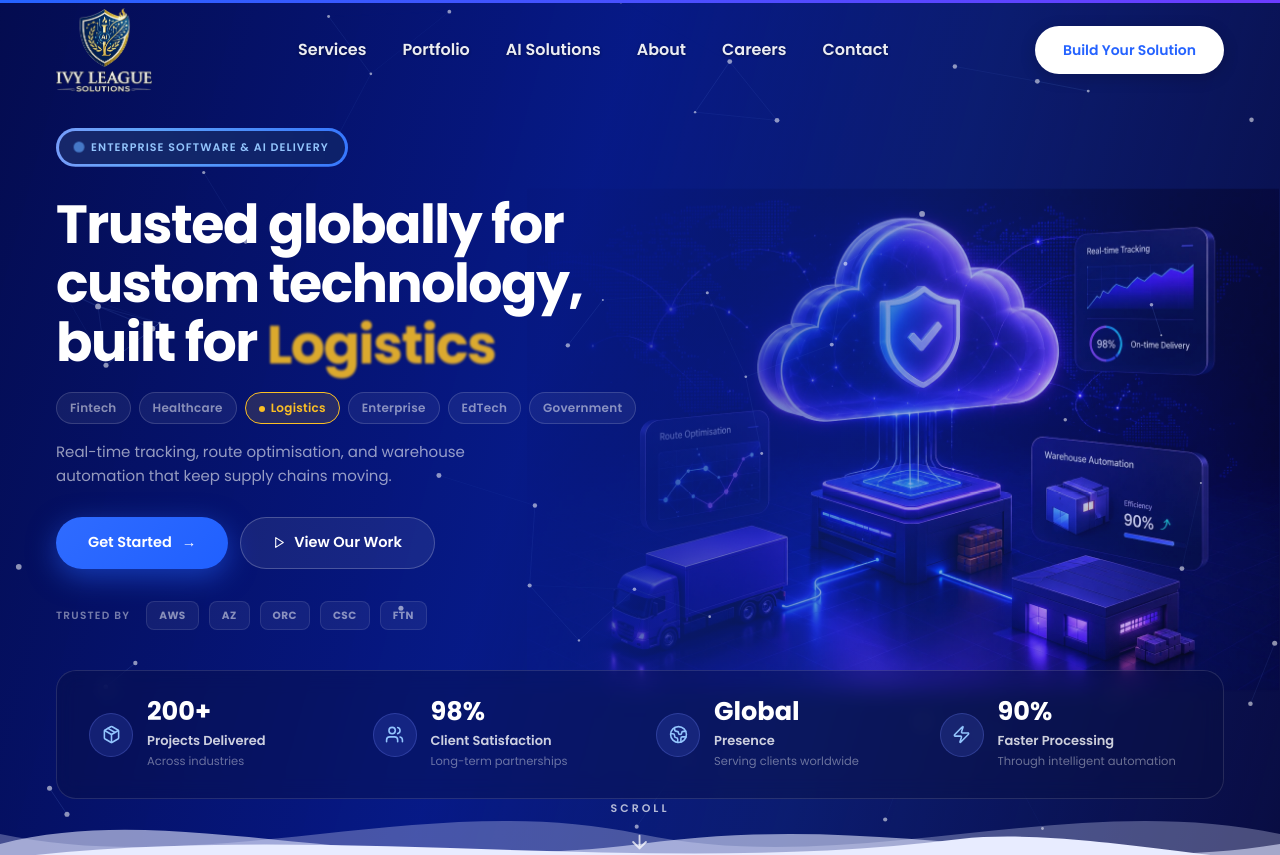
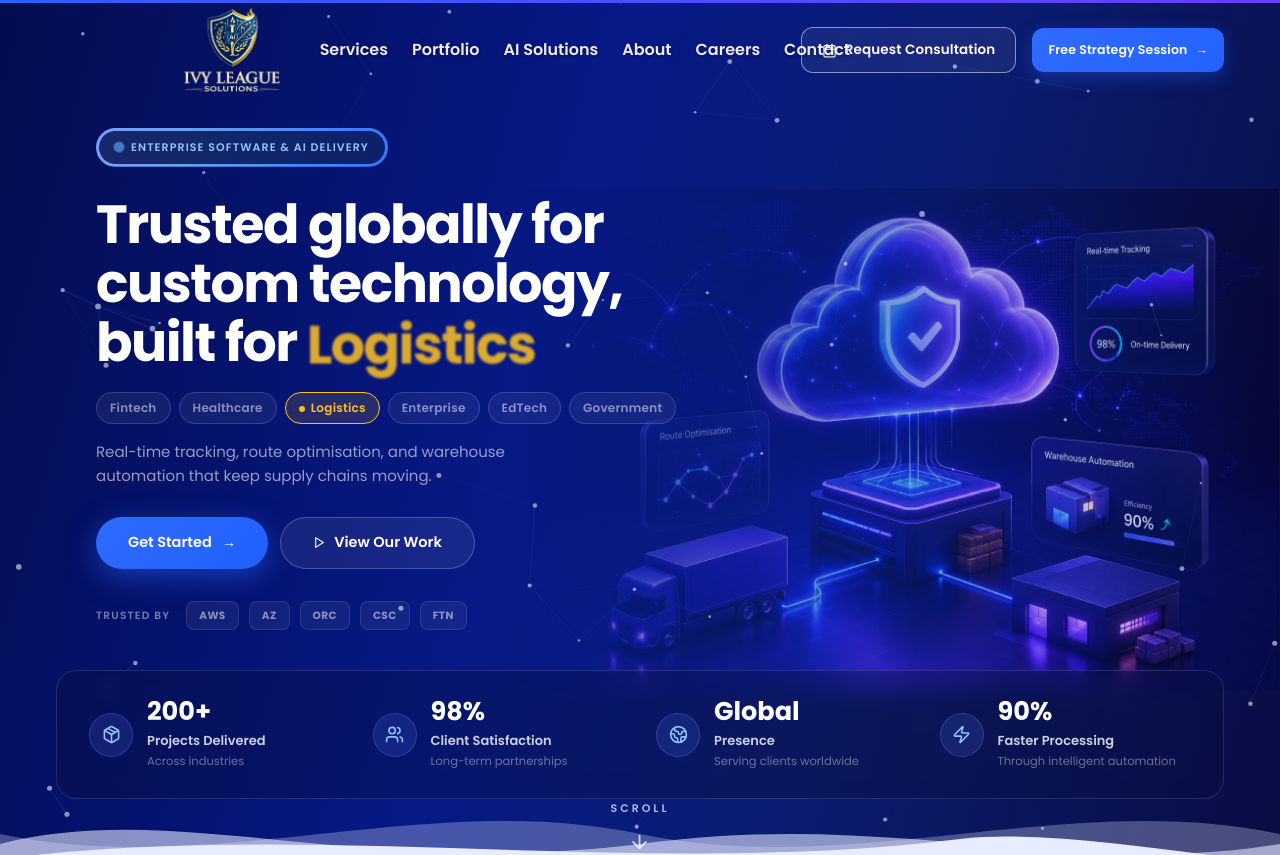
Before and after one commit to Pivot-Point-AI/Ivy-League-Solution, a Next.js app: page / in a window 1280 px wide. Shown: the top 855 px of the page. Built offline with nearby package versions, Linux system fonts and the light colour scheme; a web font is replaced by a local one.

Commit message:
Enhance SharedNav component with new CTA buttons and improved styles

```diff
--- a/src/app/about/page.tsx
+++ b/src/app/about/page.tsx
@@ -377,7 +377,7 @@ export default function AboutPage() {
           <div className="relative pl-8" style={{ borderLeft: "2px solid #E2E8F0" }}>
             {TIMELINE.map((t, i) => (
               <motion.div key={i} {...fade(i * 0.08)} className="relative mb-10 last:mb-0">
-                <div className="absolute -left-[13px] top-1.5 w-4 h-4 rounded-full border-2 border-white" style={{ background: "linear-gradient(135deg,#2563FF,#6C3CFF)", boxShadow: "0 0 0 3px rgba(37,99,255,0.2)" }} />
+                <div className="absolute -left-[39px] top-1.5 w-4 h-4 rounded-full border-2 border-white" style={{ background: "linear-gradient(135deg,#2563FF,#6C3CFF)", boxShadow: "0 0 0 3px rgba(37,99,255,0.2)" }} />
                 <div className="bg-white rounded-2xl p-6 ml-4" style={{ boxShadow: "0 2px 16px rgba(15,23,42,0.06)", border: "1px solid #F1F5F9" }}>
                   <span className="text-[#2563FF] font-bold text-sm uppercase tracking-wider">{t.year}</span>
                   <h3 className="font-bold text-[#0F172A] mt-1 mb-2" style={{ fontSize: 18 }}>{t.title}</h3>
--- a/src/components/HeroSection.tsx
+++ b/src/components/HeroSection.tsx
@@ -1001,7 +1001,7 @@ export default function LandingPage() {
           style={{ minHeight: "100svh", paddingTop: "clamp(96px,10vw,230px)", paddingBottom: 80, zIndex: 3 }}>
 
           <TiltHero>
-            <div className="w-full lg:w-[84%] flex flex-col justify-center py-16 lg:py-0">
+            <div className="w-full lg:w-[88%] flex flex-col justify-center py-16 lg:py-0 ml-10">
 
               {/* Badge — animated gradient ring */}
               <motion.div
--- a/src/components/SharedNav.tsx
+++ b/src/components/SharedNav.tsx
@@ -5,7 +5,7 @@ import Image from "next/image";
 import Link from "next/link";
 import { usePathname } from "next/navigation";
 import { motion } from "framer-motion";
-import { Phone, Menu, X } from "lucide-react";
+import { Phone, Menu, X, Calendar } from "lucide-react";
 
 const NAV_LINKS = [
   // { label: "Home",       href: "/"          },
@@ -41,15 +41,14 @@ export function SharedNav() {
     <header
       className="fixed top-0 left-0 right-0 z-50"
       style={{
-        height: 100,
-        background: scrolled ? "#071B5A" : "transparent",
+        background: scrolled || open ? "#071B5A" : "transparent",
         boxShadow: scrolled ? "0 2px 24px rgba(0,0,0,0.3)" : "none",
         transition: "background 0.15s ease-out, box-shadow 0.15s ease-out",
       }}
     >
-      <div className="max-w-[1280px] mx-auto px-6 sm:px-10 lg:px-14 h-full flex items-center justify-between">
+      <div className="max-w-[1440px] mx-auto px-5 sm:px-8 lg:px-8 xl:px-14 flex items-center" style={{ height: 100 }}>
         {/* Logo */}
-        <Link href="/" className="flex-shrink-0">
+        <Link href="/" className="flex-shrink-0 ml-20 xl:ml-32 mr-6 xl:mr-10">
           <Image
             src="/logo-dark.webp"
             alt="Ivy League Solutions"
@@ -57,19 +56,29 @@ export function SharedNav() {
             height={84}
             priority
             style={{ height: 84, width: "auto" }}
-            className="object-contain"
+            className="object-contain hidden xl:block"
+          />
+          <Image
+            src="/logo-dark.webp"
+            alt="Ivy League Solutions"
+            width={170}
+            height={64}
+            priority
+            style={{ height: 64, width: "auto" }}
+            className="object-contain xl:hidden"
           />
         </Link>
 
-        {/* Desktop nav */}
-        <nav className="hidden lg:flex items-center gap-9">
+        {/* Nav + CTAs */}
+        <div className="hidden lg:flex items-center flex-1 min-w-0">
+          <nav className="flex items-center gap-3 xl:gap-6 flex-shrink min-w-0">
             {NAV_LINKS.map(({ label, href }) => {
               const isActive = pathname === href || (href !== "/" && pathname.startsWith(href));
               return (
                 <Link
                   key={href}
                   href={href}
-                className="relative text-[16px] font-semibold transition-colors hover:!text-white"
+                  className="relative text-[13px] xl:text-[16px] font-semibold transition-colors hover:!text-white whitespace-nowrap"
                   style={{
                     color: isActive ? "#fff" : "rgba(255,255,255,0.92)",
                     textShadow: "0 1px 3px rgba(0,0,0,0.45)",
@@ -88,26 +97,55 @@ export function SharedNav() {
             })}
           </nav>
 
-        {/* Right: email + CTA */}
-        <div className="hidden lg:flex items-center gap-4">
+          {/* CTAs */}
+          <div className="flex items-center gap-2 xl:gap-4 ml-auto pl-4 xl:pl-8 flex-shrink-0">
+
+            <Link href="/contact" className="hidden xl:block">
+              <motion.button
+                whileHover={{ scale: 1.03, background: "rgba(255,255,255,0.12)", borderColor: "rgba(255,255,255,0.75)" }}
+                whileTap={{ scale: 0.97 }}
+                transition={{ duration: 0.18 }}
+                className="font-semibold rounded-xl whitespace-nowrap inline-flex items-center justify-center gap-2"
+                style={{
+                  height: 46,
+                  paddingInline: 20,
+                  fontSize: 13.5,
+                  letterSpacing: "0.01em",
+                  background: "rgba(255,255,255,0.06)",
+                  color: "#ffffff",
+                  border: "1.5px solid rgba(255,255,255,0.5)",
+                  cursor: "pointer",
+                }}
+              >
+                <Calendar size={15} />
+                Request Consultation
+              </motion.button>
+            </Link>
 
             <Link href="/contact">
               <motion.button
-              whileHover={{ scale: 1.03 }}
+                whileHover={{ scale: 1.03, boxShadow: "0 10px 26px rgba(37,99,255,0.4)" }}
                 whileTap={{ scale: 0.97 }}
-              className="font-semibold text-[14px] rounded-full px-7"
+                transition={{ duration: 0.18 }}
+                className="font-semibold rounded-xl whitespace-nowrap inline-flex items-center justify-center gap-2"
                 style={{
-                height: 48,
-                background: scrolled ? "linear-gradient(135deg,#2F6BFF 0%,#2563FF 100%)" : "#ffffff",
-                color: scrolled ? "#ffffff" : "#2563FF",
-                boxShadow: scrolled ? "0 8px 24px rgba(37,99,255,0.35)" : "0 4px 16px rgba(0,0,0,0.18)",
+                  height: 44,
+                  paddingInline: 16,
+                  fontSize: 12.5,
+                  letterSpacing: "0.01em",
+                  background: "linear-gradient(135deg,#2F6BFF 0%,#2563FF 100%)",
+                  color: "#ffffff",
+                  boxShadow: "0 6px 18px rgba(37,99,255,0.35)",
                   border: "none",
                   cursor: "pointer",
                 }}
               >
-              Build Your Solution
+                <span className="hidden xl:inline">Free Strategy Session</span>
+                <span className="xl:hidden">Free Strategy</span>
+                <span>→</span>
               </motion.button>
             </Link>
+          </div>
         </div>
 
         {/* Mobile burger */}
@@ -129,12 +167,20 @@ export function SharedNav() {
               {label}
             </Link>
           ))}
+          <div className="flex flex-col gap-2.5 mt-4">
             <Link href="/contact" onClick={() => setOpen(false)}>
-            <button className="mt-3 w-full text-white font-semibold py-3 rounded-full text-sm"
-              style={{ background: "linear-gradient(135deg,#2F6BFF 0%,#2563FF 100%)", border: "none", cursor: "pointer" }}>
-   Build Your Solution
+              <button className="w-full text-white font-medium py-2.5 rounded-full text-sm"
+                style={{ background: "transparent", border: "1.5px solid rgba(255,255,255,0.4)", cursor: "pointer" }}>
+                Request Consultation
               </button>
             </Link>
+            <Link href="/contact" onClick={() => setOpen(false)}>
+              <button className="w-full text-white font-semibold py-2.5 rounded-full text-sm"
+                style={{ background: "linear-gradient(135deg,#2F6BFF 0%,#2563FF 100%)", border: "none", cursor: "pointer" }}>
+                Free Strategy Session
+              </button>
+            </Link>
+          </div>
         </div>
       )}
     </header>
```
Lines whose indentation alone changed are shown as unchanged.
